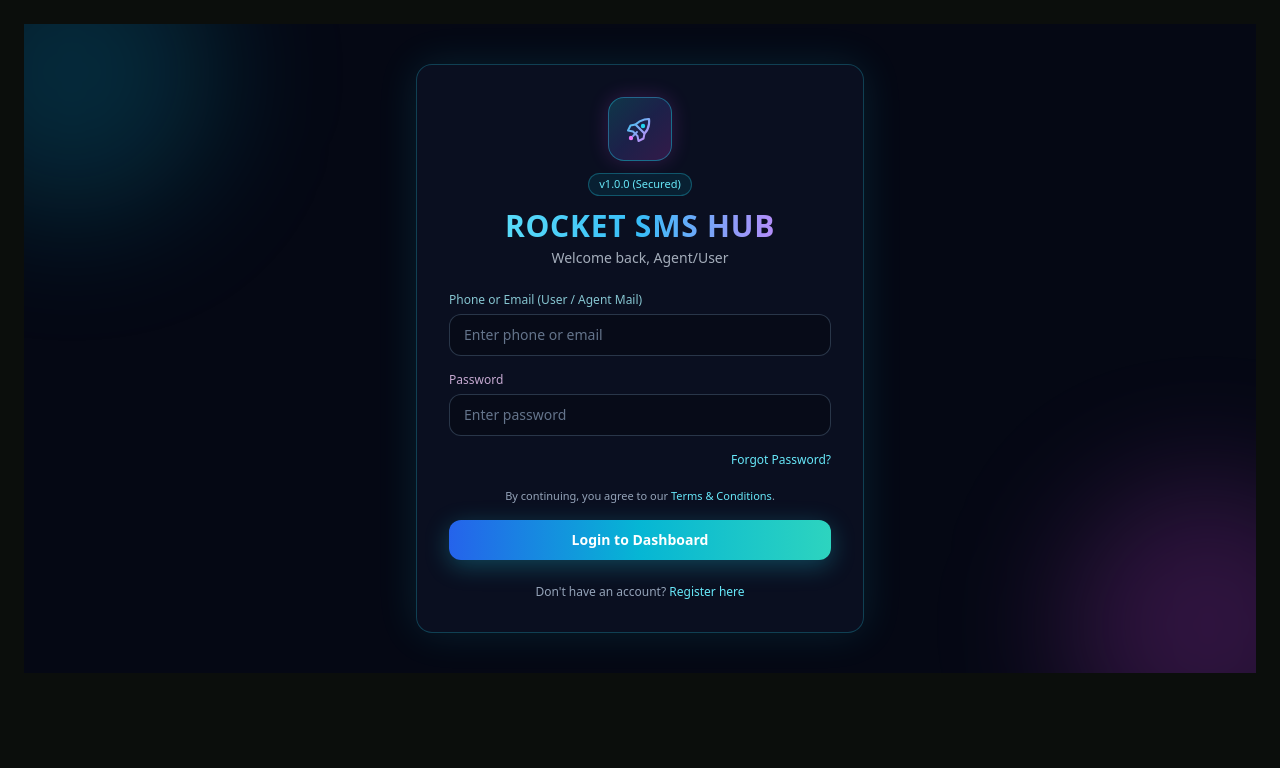
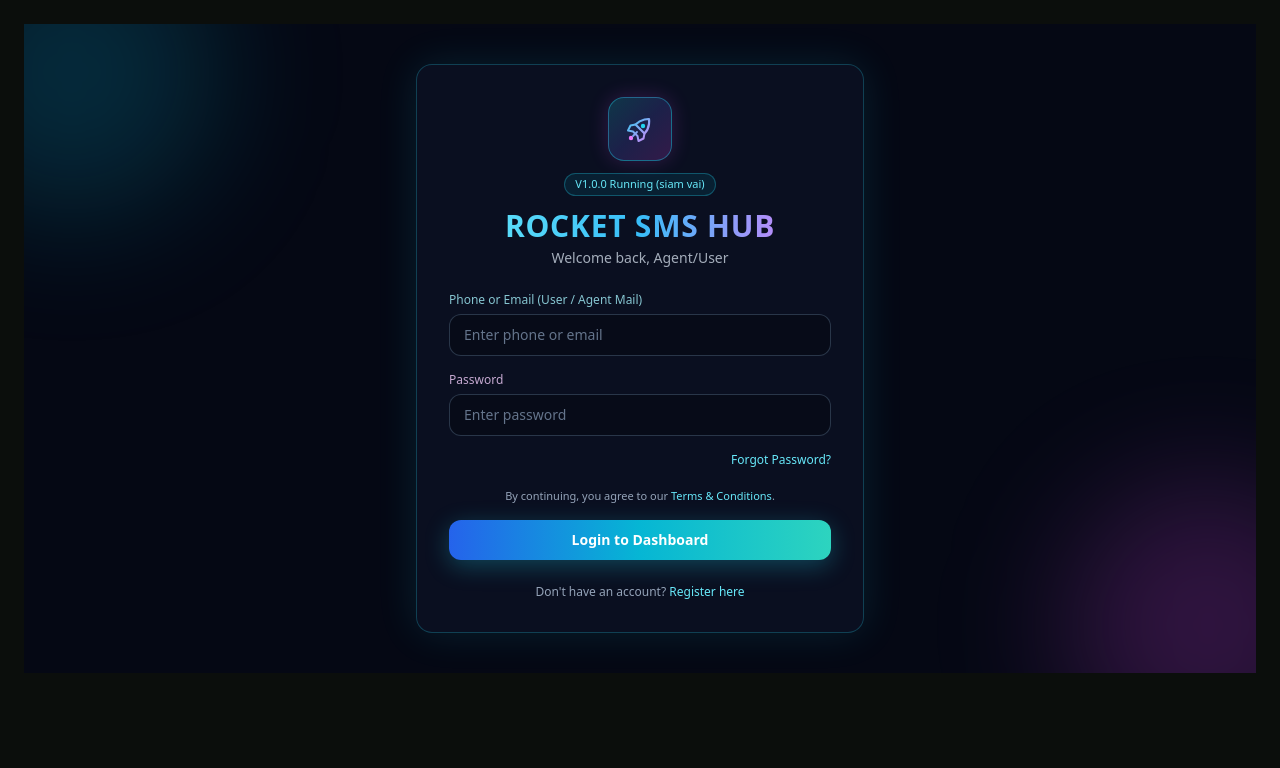
Before and after one commit to mrifathossen57-svg/Free-ai, a Flask app: page /login in a window 1280 px wide. Shown: the top 768 px of the page. Run offline with Flask 3, Linux system fonts and the light colour scheme; data comes from the database, SQL or seed files in the repository; some libraries are stand-ins or nearby versions.

Commit message:
Update login.html

```diff
--- a/templates/login.html
+++ b/templates/login.html
@@ -27,7 +27,7 @@
     <!-- Version Badge -->
     <div class="flex justify-center mb-3">
       <span class="inline-flex items-center px-2.5 py-0.5 rounded-full text-[11px] font-medium bg-cyan-500/10 border border-cyan-400/30 text-cyan-300">
-        v1.0.0 (Secured)
+        V1.0.0 Running (siam vai)
       </span>
     </div>
 
```
